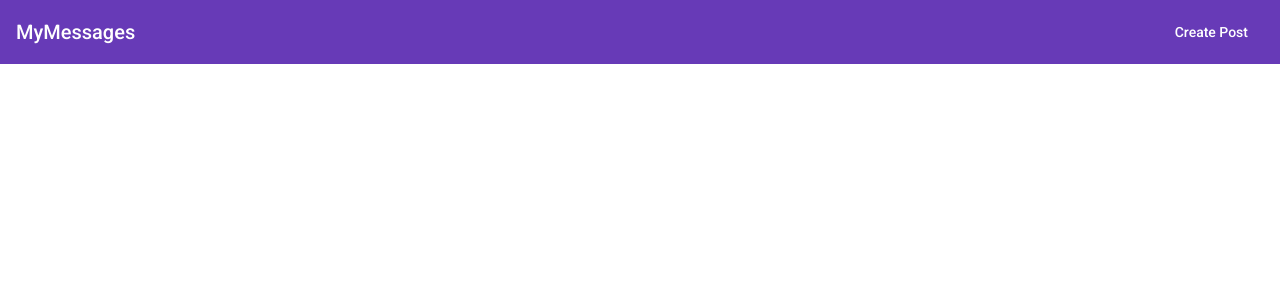
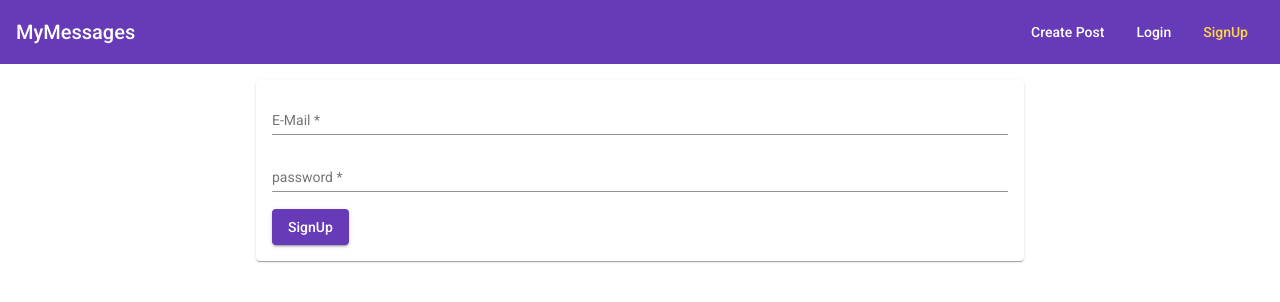
Before and after one commit to ankit0038/MEANStackProject, an Angular app: page /signin in a window 1280 px wide. Before the commit this address led to /. Shown: the top 302 px of the page. Built offline with nearby package versions, Linux system fonts and the light colour scheme.

Commit message:
Created login and signup pages

```diff
--- a/src/app/app-routing.module.ts
+++ b/src/app/app-routing.module.ts
@@ -3,11 +3,15 @@
 
 import { PostListComponent } from './posts/post-list/post-list.component';
 import { PostCreateComponent } from './posts/post-create/post-create.component';
+import { LoginComponent } from './auth/login/login.component';
+import { SignUpComponent } from './auth/signup/signup.component';
 
 const routes: Routes = [
     { path: '', component: PostListComponent },
     { path: 'create', component: PostCreateComponent},
-    { path: 'edit/:postId', component: PostCreateComponent}
+    { path: 'edit/:postId', component: PostCreateComponent},
+    { path: 'login', component: LoginComponent },
+    { path: 'signin', component: SignUpComponent }
 ];
 
 @NgModule({
--- /dev/null
+++ b/src/app/auth/login/login.component.css
@@ -0,0 +1,7 @@
+mat-form-field {
+    width: 100%;
+}
+
+mat-spinner {
+    margin: auto;
+}
--- /dev/null
+++ b/src/app/auth/login/login.component.html
@@ -0,0 +1,28 @@
+<mat-card>
+    <mat-spinner *ngIf="isLoading"></mat-spinner>
+    <form (submit)="onLogin(loginForm)" #loginForm="ngForm" *ngIf="!isLoading">
+        <mat-form-field>
+            <input
+                matInput
+                name="email"
+                ngModel
+                #emailInput="ngModel"
+                type="email"
+                placeholder="E-Mail"
+                required
+                email>
+            <mat-error *ngIf="emailInput.invalid">Please enter a valid email.</mat-error>
+        </mat-form-field>
+        <mat-form-field>
+            <input type="password" name="password" ngModel #passwordInput="ngModel" matInput placeholder="password" required>
+            <mat-error *ngIf="passwordInput.invalid">Please enter a valid password.</mat-error>
+        </mat-form-field>
+        <div class="center">
+            <button
+                mat-raised-button
+                color="primary"
+                type="submit"
+            >Login</button>
+        </div>
+    </form>
+</mat-card>
--- /dev/null
+++ b/src/app/auth/login/login.component.ts
@@ -0,0 +1,14 @@
+import { Component } from "@angular/core";
+import { NgForm } from '@angular/forms';
+
+@Component({
+    templateUrl: './login.component.html',
+    styleUrls: ['./login.component.css']
+})
+export class LoginComponent {
+    isLoading = false;
+
+    onLogin(form: NgForm) {
+        console.log(form.value);
+    }
+}
--- /dev/null
+++ b/src/app/auth/signup/signup.component.css
@@ -0,0 +1,7 @@
+mat-form-field {
+    width: 100%;
+}
+
+mat-spinner {
+    margin: auto;
+}
--- /dev/null
+++ b/src/app/auth/signup/signup.component.html
@@ -0,0 +1,28 @@
+<mat-card>
+    <mat-spinner *ngIf="isLoading"></mat-spinner>
+    <form (submit)="onSignup(signupForm)" #signupForm="ngForm" *ngIf="!isLoading">
+        <mat-form-field>
+            <input
+                matInput
+                name="email"
+                ngModel
+                #emailInput="ngModel"
+                type="email"
+                placeholder="E-Mail"
+                required
+                email>
+            <mat-error *ngIf="emailInput.invalid">Please enter a valid email.</mat-error>
+        </mat-form-field>
+        <mat-form-field>
+            <input type="password" name="password" ngModel #passwordInput="ngModel" matInput placeholder="password" required>
+            <mat-error *ngIf="passwordInput.invalid">Please enter a valid password.</mat-error>
+        </mat-form-field>
+        <div class="center">
+            <button
+                mat-raised-button
+                color="primary"
+                type="submit"
+            >SignUp</button>
+        </div>
+    </form>
+</mat-card>
--- /dev/null
+++ b/src/app/auth/signup/signup.component.ts
@@ -0,0 +1,14 @@
+import { Component } from "@angular/core";
+import { NgForm } from '@angular/forms';
+
+@Component({
+    templateUrl: './signup.component.html',
+    styleUrls: ['./signup.component.css']
+})
+export class SignUpComponent {
+    isLoading = false;
+
+    onSignup(form: NgForm) {
+        console.log(form.value);
+    }
+}
--- a/src/app/header/header.component.css
+++ b/src/app/header/header.component.css
@@ -9,6 +9,10 @@
      color: white;
  }
 
+ul {
+    display: flex;
+}
+
  .spacer {
      flex: 1 1 auto;
  }
--- a/src/app/header/header.component.html
+++ b/src/app/header/header.component.html
@@ -7,5 +7,11 @@
         <li>
             <a mat-button routerLink="/create" routerLinkActive="mat-accent">Create Post</a>
         </li>
+        <li>
+            <a mat-button routerLink="/login" routerLinkActive="mat-accent">Login</a>
+        </li>
+        <li>
+            <a mat-button routerLink="/signin" routerLinkActive="mat-accent">SignUp</a>
+        </li>
     </ul>
 </mat-toolbar>
```
Also changed, not shown: src/app/app.module.ts (+7 -2 lines).
